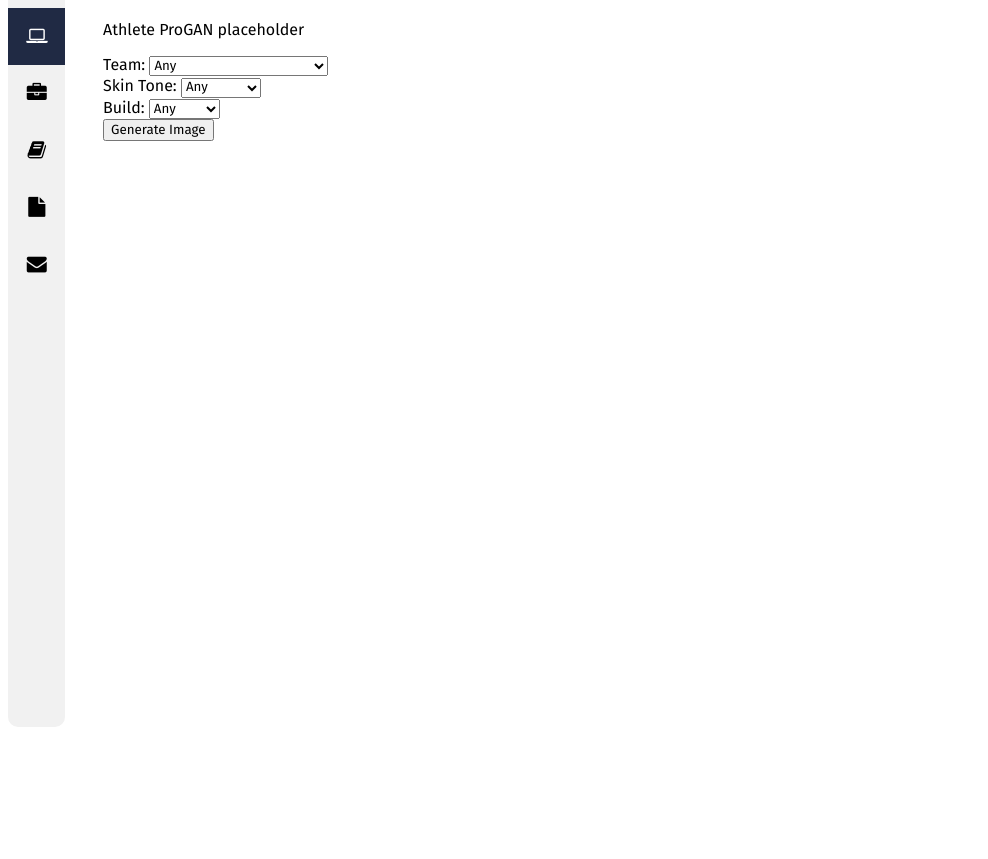
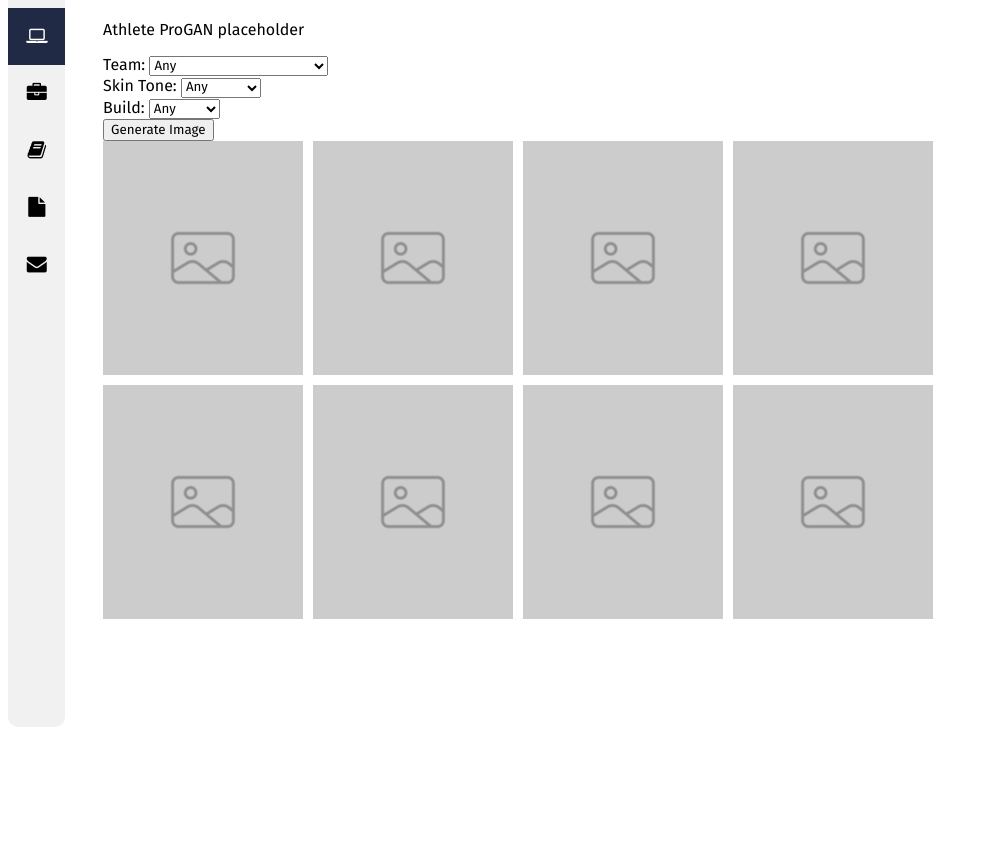
Before and after one commit to adpad2/flask-website, a Flask app: page /projects/athlete_progan in a window 1280 px wide. Shown: the part 57-916 px from the top of the page, without its empty margins (0-988 px from the left). Run offline with Flask 3, Linux system fonts and the light colour scheme.

Commit message:
Added 8 containers for generated images

```diff
--- /dev/null
+++ b/api/static/athlete_progan.css
@@ -0,0 +1,25 @@
+.grid-container {
+  display: grid;
+  grid-template-columns: repeat(4, 200px);
+  column-gap: 10px;
+  row-gap: 10px
+}
+
+.grid-item {
+  background-color: #ccc;
+  padding: 0px;
+  text-align: center;
+  height: 234px;
+  width: 200px;
+}
+
+.generated-image {
+  height: 234px;
+  width: 200px;
+}
+
+.selected-image {
+  border: 4px solid #202A44;
+  margin-left: -4px;
+  margin-top: -4px;
+}
--- a/api/templates/pages/athlete_progan.html
+++ b/api/templates/pages/athlete_progan.html
@@ -1,6 +1,7 @@
 {% extends 'base.html' %}
 
 {% block header %}
+  <link rel="stylesheet" href="{{url_for('static', filename='athlete_progan.css')}}">
   <h2>{% block title %}Athlete ProGAN{% endblock title %}</h2>
 {% endblock header %}
 
@@ -11,7 +12,7 @@
     <select id="team" name="team">
       <!-- Automatically create the dropdown for teams -->
       {% for team, team_name in zipped_teams %}
-        <option value="{{ team }}">{{ team_name }}</option>
+        <option value="{{team}}">{{team_name}}</option>
       {% endfor %}
     </select>
     <br>
@@ -19,7 +20,7 @@
     <select id="skin-tone" name="skin-tone">
       <!-- Automatically create the dropdown for skin tones -->
       {% for skin_tone, skin_tone_name in zipped_skin_tones %}
-        <option value="{{ skin_tone }}">{{ skin_tone_name }}</option>
+        <option value="{{skin_tone}}">{{skin_tone_name}}</option>
       {% endfor %}
     </select>
     <br>
@@ -27,13 +28,21 @@
     <select id="build" name="build">
       <!-- Automatically create the dropdown for builds -->
       {% for build, build_name in zipped_builds %}
-        <option value="{{ build }}">{{ build_name }}</option>
+        <option value="{{build}}">{{build_name}}</option>
       {% endfor %}
     </select>
     <br>
     <button type="submit">Generate Image</button>
   </form>
-  <img id="generated-image" src="" style="display:none;">
+<!-- Create a grid of images -->
+  <div class="grid-container">
+    {% for i in range(1, 9) %}
+      <div id="grid-item-{{i}}" class="grid-item">
+        <img id="generated-image-{{i}}" src="{{url_for('static', filename='assets/blank_image.png')}}" class="generated-image"
+             onclick="document.getElementById('generated-image-{{i}}').classList.toggle('selected-image');">
+      </div>
+    {% endfor %}
+  </div>
   <script>
     document.getElementById('generate-form').addEventListener('submit', function(event) {
       event.preventDefault(); // Prevent the default form submission
@@ -46,9 +55,8 @@
       .then(response => response.blob())
       .then(blob => {
         const url = URL.createObjectURL(blob);
-        const img = document.getElementById('generated-image');
+        const img = document.getElementById('generated-image-1');
         img.src = url;
-        img.style.display = 'block';
       })
       .catch(error => console.error('Error:', error));
     });
```
Also changed, not shown: api/static/assets/blank_image.png (added).
